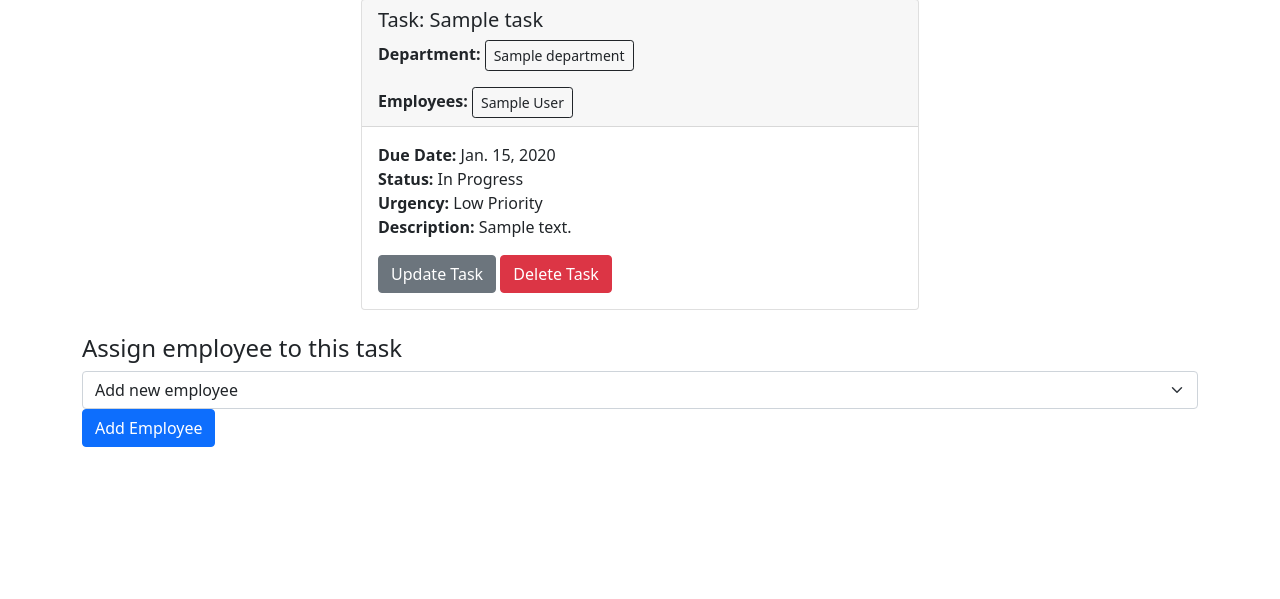
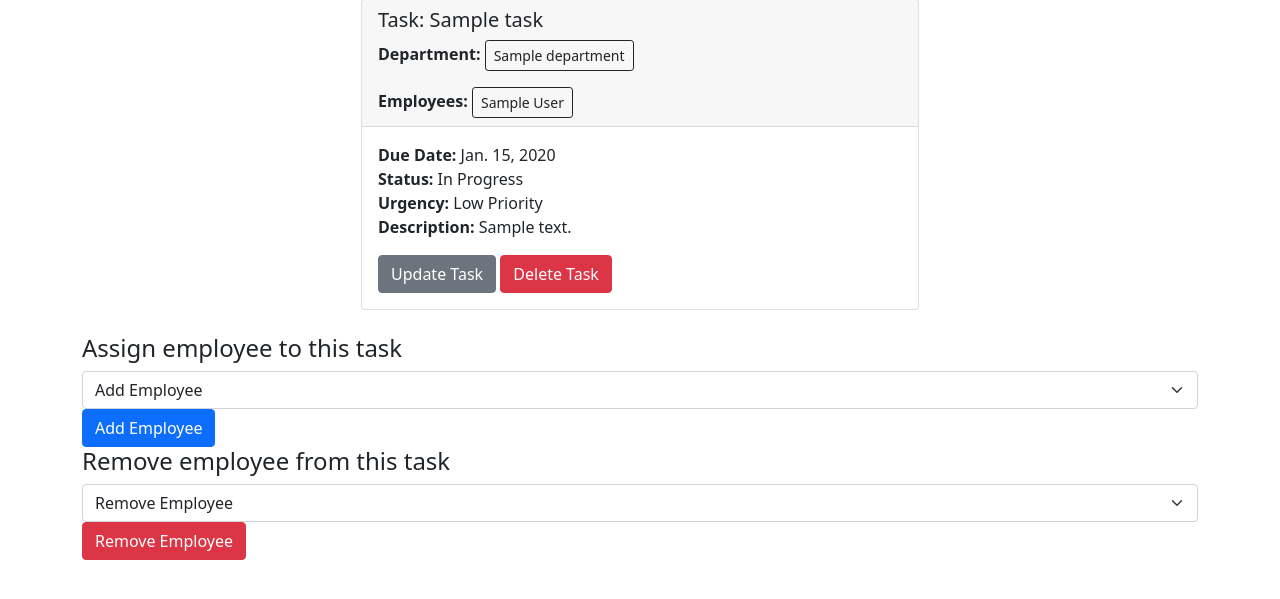
Before and after one commit to erictau/macromanager, a Django app: page /tasks/1/ in a window 1280 px wide. Shown: the part 81-680 px from the top of the page. Run offline with Django 4.2, Linux system fonts and the light colour scheme; a user stored in the database is signed in; tables that the repository leaves empty hold one stand-in row (values such as "Sample post").

Commit message:
adds remove employee from task functionality

```diff
--- a/main_app/templates/tasks/detail.html
+++ b/main_app/templates/tasks/detail.html
@@ -41,7 +41,7 @@
         {% csrf_token %}
         <div>
           <select name="employee" class="form-select" id="autoSizingSelect">
-              <option selected>Add new employee</option>
+              <option selected>Add Employee</option>
                   {% for emp in avlemp %}
                   <option value="{{ emp.id }}">{{ emp.user.first_name }}</option>
               {% endfor %}
@@ -49,6 +49,20 @@
             </div>
             <input type="submit" value="Add Employee" class="btn btn-primary">
           </form>
+
+          <h4>Remove employee from this task</h4>
+          <form action="{% url 'remove_task_employee' task.id %}" method="POST">
+            {% csrf_token %}
+            <div>
+              <select name="employee" class="form-select" id="autoSizingSelect">
+                  <option selected>Remove Employee</option>
+                      {% for emp in avlemp %}
+                      <option value="{{ emp.id }}">{{ emp.user.first_name }}</option>
+                  {% endfor %}
+                      </select>
+                </div>
+                <input class="btn btn-danger" type="submit" value="Remove Employee" class="btn btn-primary">
+              </form>
 </div>
 
 
--- a/main_app/urls.py
+++ b/main_app/urls.py
@@ -22,5 +22,6 @@ urlpatterns = [
     path('employees/<int:employee_id>/assoc_dept_employee/', views.assoc_dept_employee, name='assoc_dept_employee'),
     path('tasks/<int:pk>/update/', views.TaskUpdate.as_view(), name='tasks_update'),
     path('departments/<int:department_id>/tasks/<int:pk>/delete/', views.TaskDelete.as_view(), name='tasks_delete'),
-    path('tasks/<int:task_id>/assoc_task_employee/', views.assoc_task_employee, name='assoc_task_employee')
+    path('tasks/<int:task_id>/assoc_task_employee/', views.assoc_task_employee, name='assoc_task_employee'),
+    path('tasks/<int:task_id>/remove_task_employee/', views.remove_task_employee, name='remove_task_employee')
 ]
--- a/main_app/views.py
+++ b/main_app/views.py
@@ -180,6 +180,12 @@ def assoc_task_employee(request, task_id):
     employee.task.add(task_id)
     return redirect('tasks_detail', task_id)
 
+def remove_task_employee(request, task_id):
+    task = Task.objects.get(id = task_id)
+    employee = Employee.objects.get(id = request.POST['employee'])
+    employee.task.remove(task_id)
+    return redirect('tasks_detail', task_id)
+
 
 ### Employees
 
```
